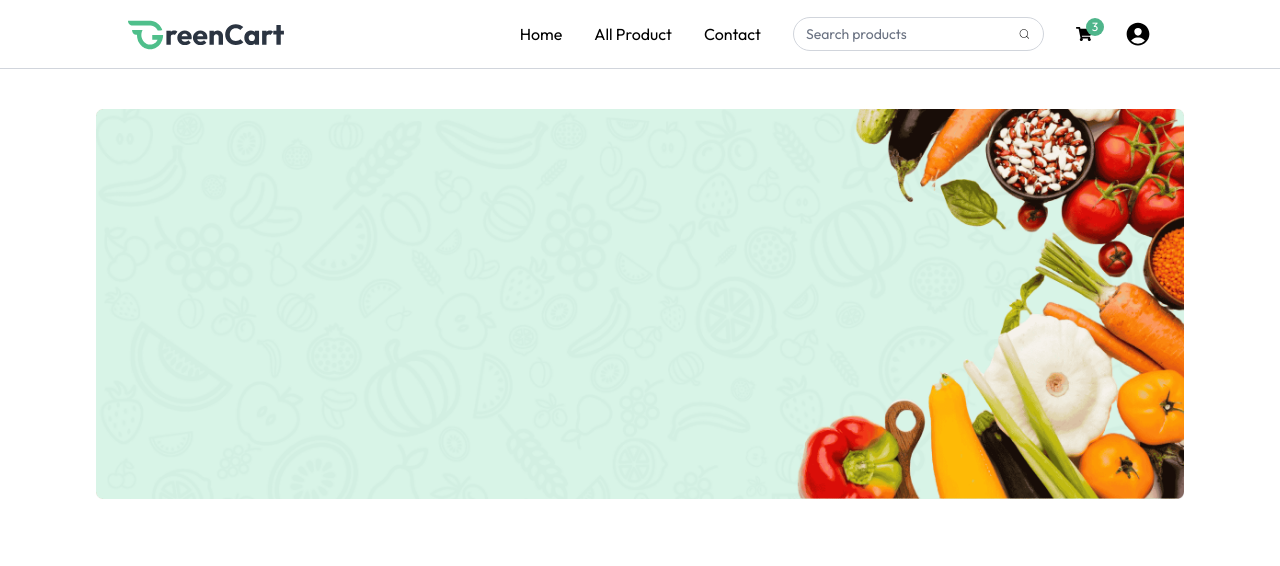
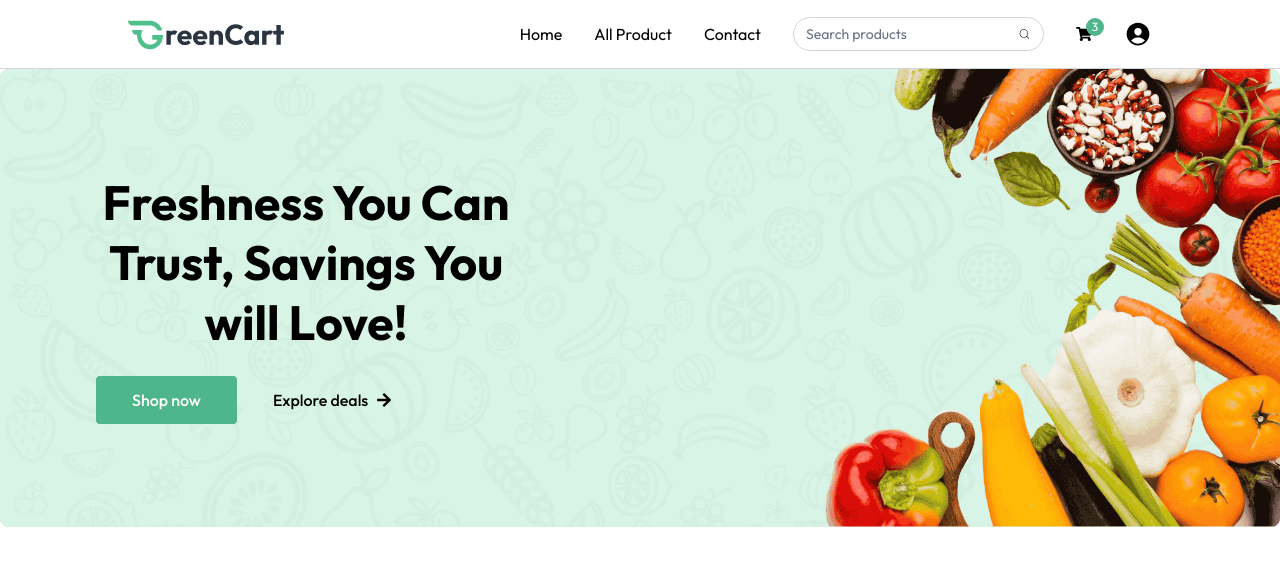
Before and after one commit to Tiwari0808/greencart, a React (Vite) app: page / in a window 1280 px wide. Shown: the top 566 px of the page. Built offline with nearby package versions, Linux system fonts and the light colour scheme.

Commit message:
completed mainbanner

```diff
--- a/src/components/MainBanner.jsx
+++ b/src/components/MainBanner.jsx
@@ -1,13 +1,38 @@
-import React from 'react'
+import { Link } from 'react-router-dom';
 import { assets } from '../assets/assets'
+import { FaArrowRight } from 'react-icons/fa';
 
 const MainBanner = () => {
-  return (
-    <div className='lg:px-24 px-2 mt-5 lg:mt-10'>
-        <img src={assets.main_banner_bg} alt="banner" className='hidden md:block' />
-        <img src={assets.main_banner_bg_sm} alt="banner" className='md:hidden' />
-    </div>
-  )
+    return (
+        <div className=' relative'>
+            <img src={assets.main_banner_bg} alt="banner" className='hidden md:block' />
+            <img src={assets.main_banner_bg_sm} alt="banner" className='md:hidden' />
+            <div className='absolute inset-0 flex flex-col items-center md:items-start justify-end md:justify-center pb-24 md:pb-0 px-4 md:pl-18 lg:pl-24'>
+                <h1 className='text-3xl md:text-4xl lg:text-5xl font-bold text-center md:text-leftmax-w-72 md:max-w-80 lg:max-w-105 leading-tight lg-leading-15'>Freshness You Can Trust, Savings You will Love!</h1>
+
+                <div className='flex items-center mt-6 font-medium'>
+
+                    <Link
+                        to="/products"
+                        className='group flex items-center gap-2 px-7 md:px-9 py-3 bg-primary hover:bg-primary-dull transition rounded text-white cursor-pointer'
+                    >
+                        Shop now
+                        <FaArrowRight className="ml-2 transition-transform duration-300 group-hover:translate-x-1 md:hidden" />
+                    </Link>
+
+                    <Link
+                        to="/products"
+                        className='group hidden md:flex items-center gap-2 px-9 py-3 cursor-pointer'
+                    >
+                        Explore deals
+                        <FaArrowRight className="transition-transform duration-300 group-hover:translate-x-1" />
+                    </Link>
+
+                </div>
+
+            </div>
+        </div>
+    )
 }
 
-export default MainBanner
+export default MainBanner;
```
